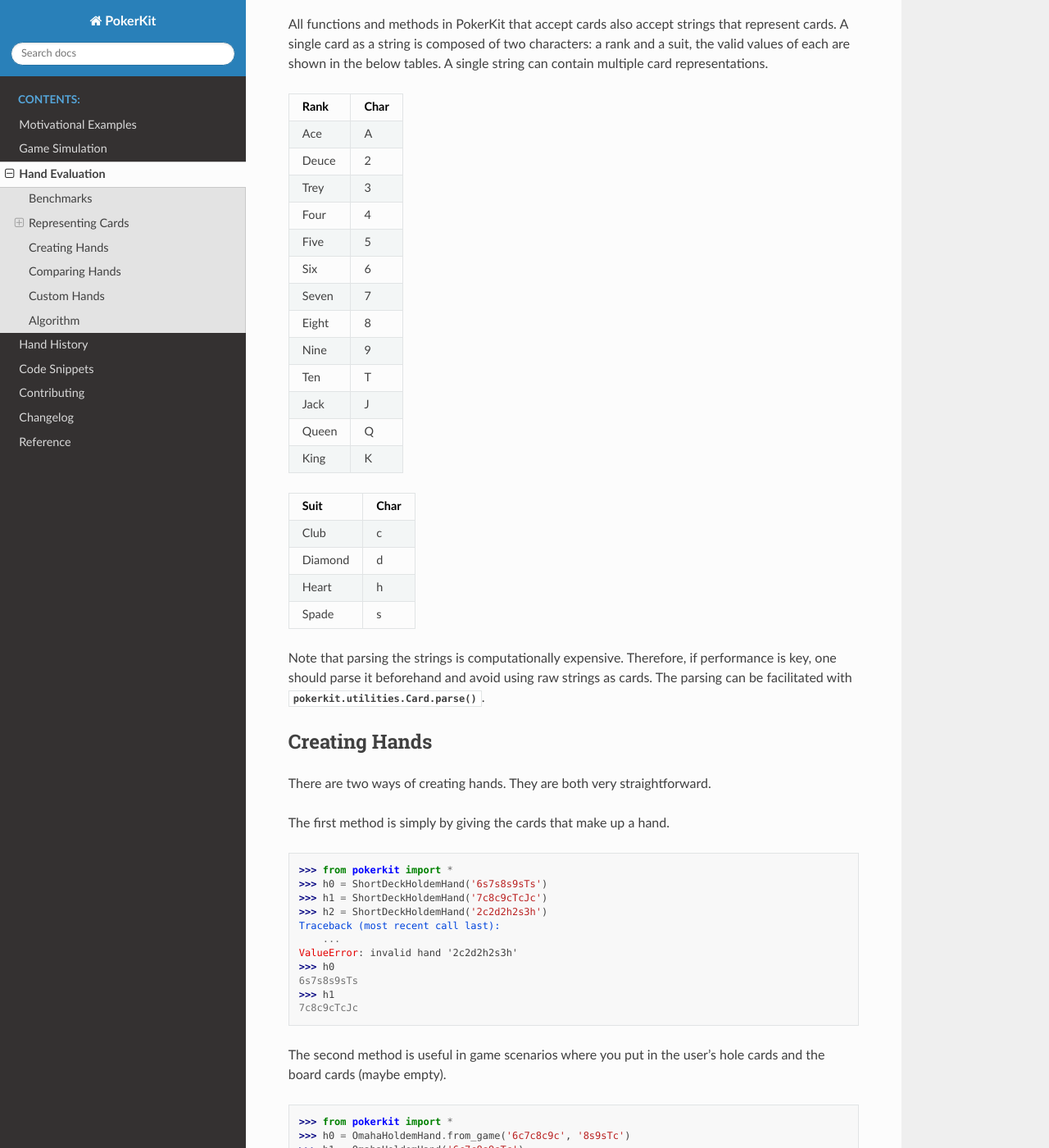
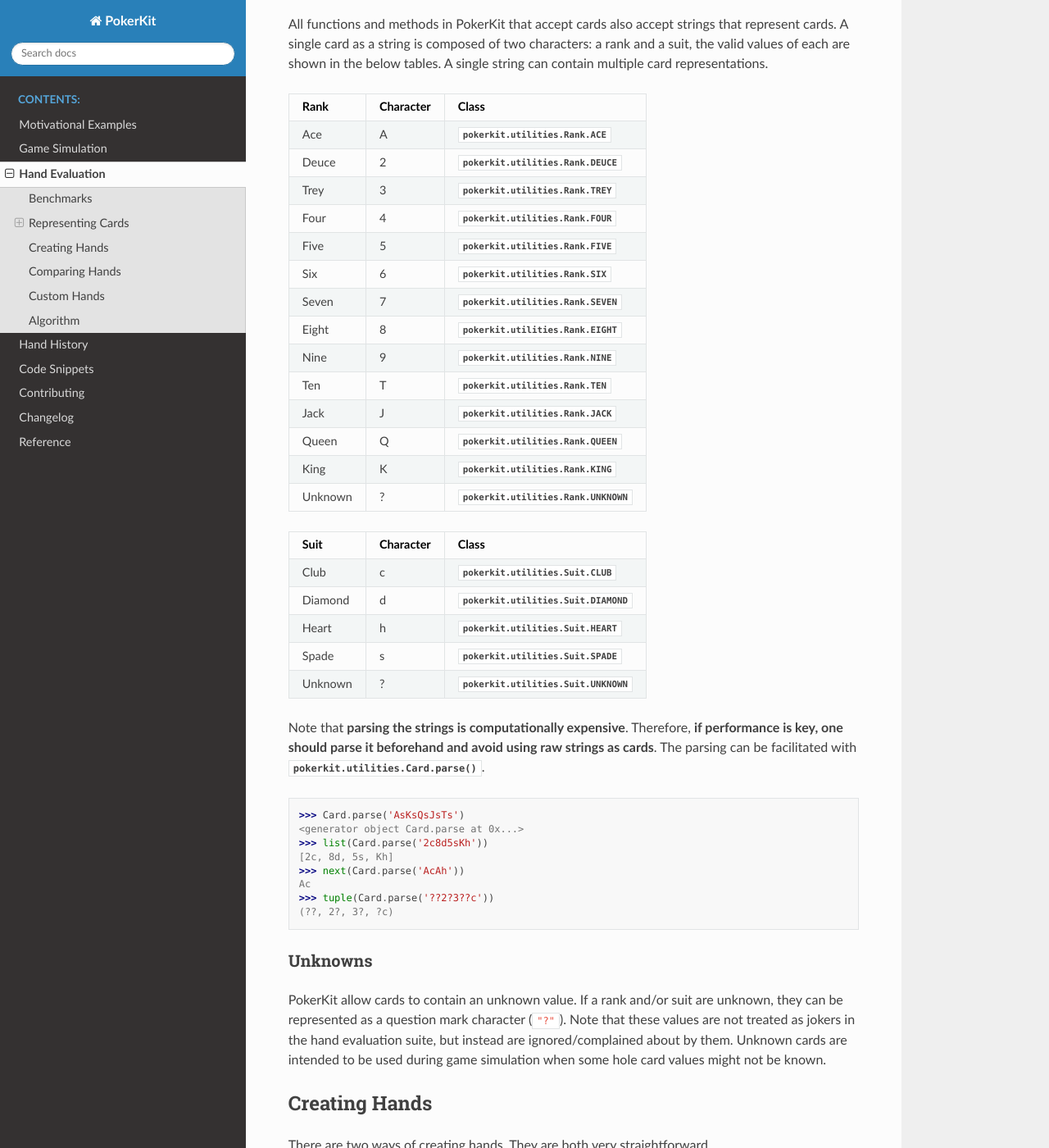
Before and after one commit to WTEngineer/pockerkit_python, a Sphinx documentation site: the page built from docs/evaluation.rst, in a window 1280 px wide and 1400 px high, scrolled down 1515 px. Shown: the whole window at 82% size. Built offline with Sphinx 7.4.7 and the Read the Docs theme 2.0.0, drawn with Linux system fonts in a browser that asks for light colours.

Commit message:
Clean docs

```diff
--- a/docs/evaluation.rst
+++ b/docs/evaluation.rst
@@ -66,34 +66,52 @@
 
 All functions and methods in PokerKit that accept cards also accept strings that represent cards. A single card as a string is composed of two characters: a rank and a suit, the valid values of each are shown in the below tables. A single string can contain multiple card representations.
 
-===== ====
-Rank  Char
-===== ====
-Ace   A
-Deuce 2
-Trey  3
-Four  4
-Five  5
-Six   6
-Seven 7
-Eight 8
-Nine  9
-Ten   T
-Jack  J
-Queen Q
-King  K
-===== ====
+======= ========= =======================================
+Rank    Character Class
+======= ========= =======================================
+Ace     A         :attr:`pokerkit.utilities.Rank.ACE`
+Deuce   2         :attr:`pokerkit.utilities.Rank.DEUCE`
+Trey    3         :attr:`pokerkit.utilities.Rank.TREY`
+Four    4         :attr:`pokerkit.utilities.Rank.FOUR`
+Five    5         :attr:`pokerkit.utilities.Rank.FIVE`
+Six     6         :attr:`pokerkit.utilities.Rank.SIX`
+Seven   7         :attr:`pokerkit.utilities.Rank.SEVEN`
+Eight   8         :attr:`pokerkit.utilities.Rank.EIGHT`
+Nine    9         :attr:`pokerkit.utilities.Rank.NINE`
+Ten     T         :attr:`pokerkit.utilities.Rank.TEN`
+Jack    J         :attr:`pokerkit.utilities.Rank.JACK`
+Queen   Q         :attr:`pokerkit.utilities.Rank.QUEEN`
+King    K         :attr:`pokerkit.utilities.Rank.KING`
+Unknown ?         :attr:`pokerkit.utilities.Rank.UNKNOWN`
+======= ========= =======================================
 
-======= ====
-Suit    Char
-======= ====
-Club    c
-Diamond d
-Heart   h
-Spade   s
-======= ====
+======= ========= ======================================
+Suit    Character Class
+======= ========= ======================================
+Club    c         :attr:`pokerkit.utilities.Suit.CLUB`
+Diamond d         :attr:`pokerkit.utilities.Suit.DIAMOND`
+Heart   h         :attr:`pokerkit.utilities.Suit.HEART`
+Spade   s         :attr:`pokerkit.utilities.Suit.SPADE`
+Unknown ?         :attr:`pokerkit.utilities.Suit.UNKNOWN`
+======= ========= ======================================
 
-Note that parsing the strings is computationally expensive. Therefore, if performance is key, one should parse it beforehand and avoid using raw strings as cards. The parsing can be facilitated with :meth:`pokerkit.utilities.Card.parse`.
+Note that **parsing the strings is computationally expensive**. Therefore, **if performance is key, one should parse it beforehand and avoid using raw strings as cards**. The parsing can be facilitated with :meth:`pokerkit.utilities.Card.parse`.
+
+.. code-block:: pycon
+
+   >>> Card.parse('AsKsQsJsTs')  # doctest: +ELLIPSIS
+   <generator object Card.parse at 0x...>
+   >>> list(Card.parse('2c8d5sKh'))
+   [2c, 8d, 5s, Kh]
+   >>> next(Card.parse('AcAh'))
+   Ac
+   >>> tuple(Card.parse('??2?3??c'))
+   (??, 2?, 3?, ?c)
+
+Unknowns
+^^^^^^^^
+
+PokerKit allow cards to contain an unknown value. If a rank and/or suit are unknown, they can be represented as a question mark character (``"?"``). Note that these values are not treated as jokers in the hand evaluation suite, but instead are ignored/complained about by them. Unknown cards are intended to be used during game simulation when some hole card values might not be known.
 
 Creating Hands
 --------------
```
